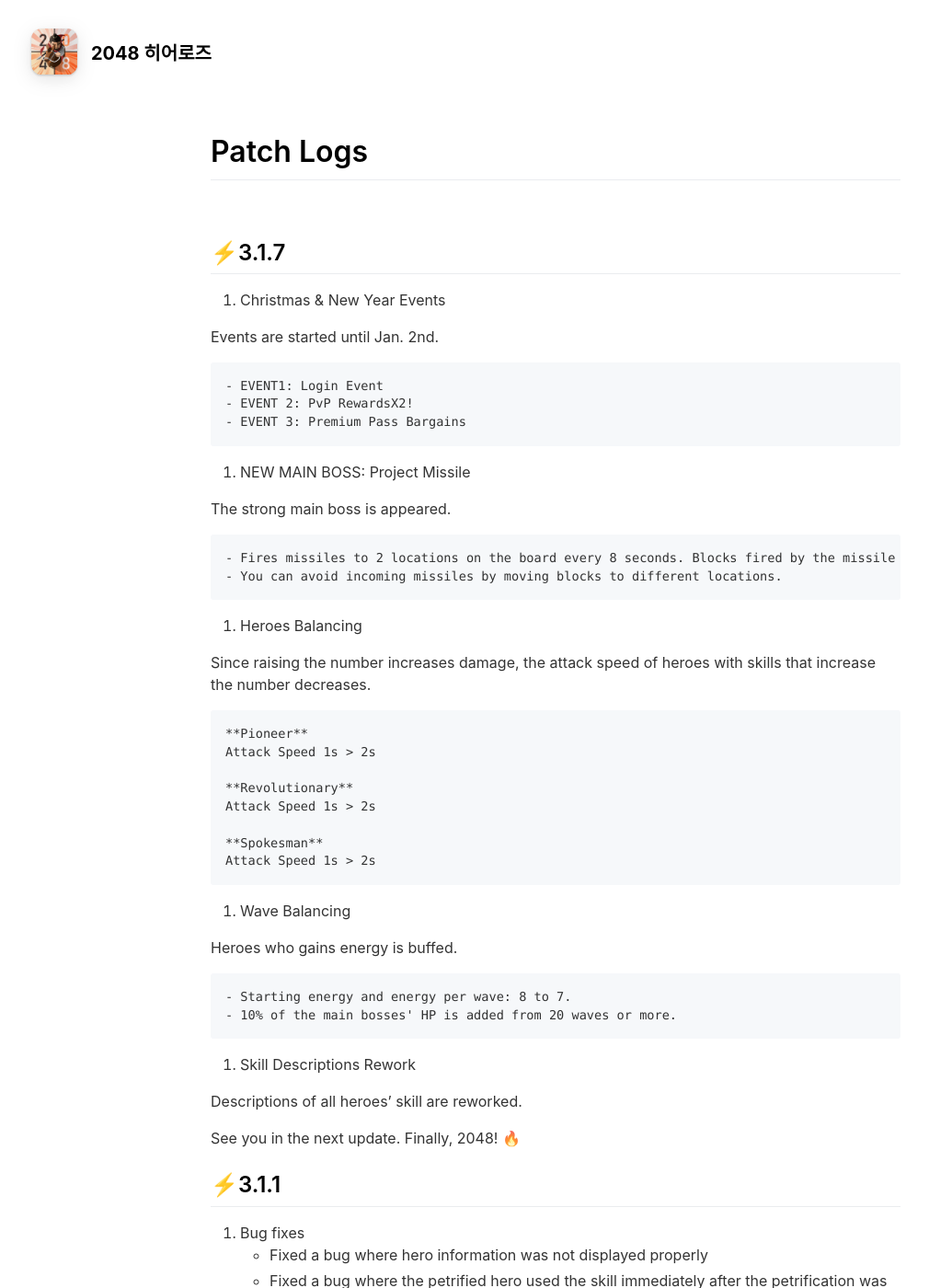
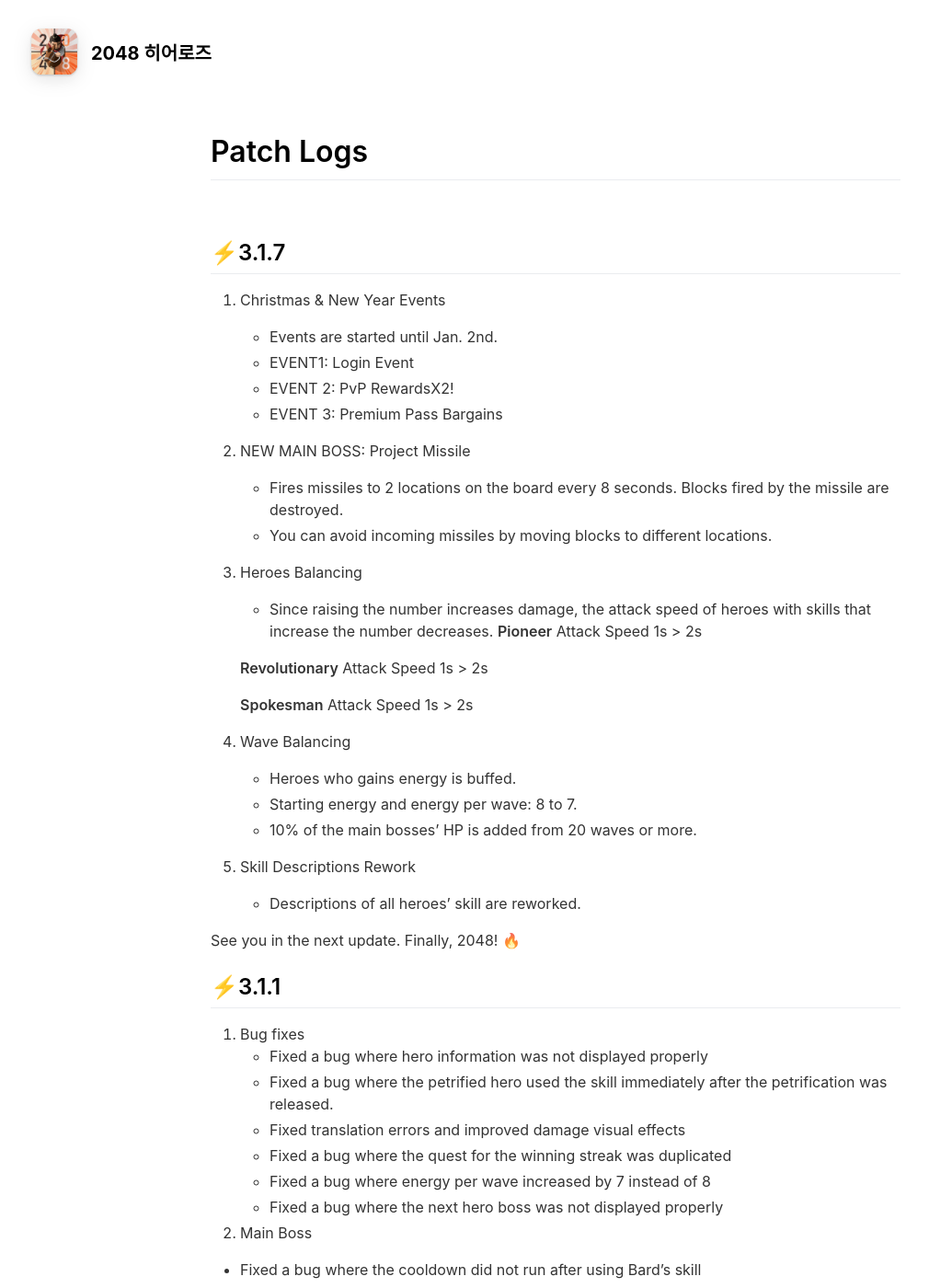
Before and after one commit to ArgoExped/Frozen-Arts, a Jekyll site: the page built from patch.md, in a window 1280 px wide and 1400 px high. Shown: the whole window at 92% size, without its empty margins (36-1046 px from the left). Built offline with Jekyll 4.4.1, drawn with Linux system fonts in a browser that asks for light colours; nearby versions of some CDN libraries.

Commit message:
Update patch.md
3.1.7

```diff
--- a/patch.md
+++ b/patch.md
@@ -12,8 +12,7 @@ include_in_header: true
 
 1. Christmas & New Year Events
 
-Events are started until Jan. 2nd.
-
+	- Events are started until Jan. 2nd.
 	- EVENT1: Login Event
 	- EVENT 2: PvP RewardsX2!
 	- EVENT 3: Premium Pass Bargains
@@ -21,16 +20,13 @@ Events are started until Jan. 2nd.
 
 2. NEW MAIN BOSS: Project Missile
 
-The strong main boss is appeared.
-
 	- Fires missiles to 2 locations on the board every 8 seconds. Blocks fired by the missile are destroyed.
 	- You can avoid incoming missiles by moving blocks to different locations.
 
 
 3. Heroes Balancing
 
-Since raising the number increases damage, the attack speed of heroes with skills that increase the number decreases.
-
+	- Since raising the number increases damage, the attack speed of heroes with skills that increase the number decreases.
 	**Pioneer**
 	Attack Speed 1s > 2s
 
@@ -43,15 +39,14 @@ Since raising the number increases damage, the attack speed of heroes with skill
 
 4. Wave Balancing
 
-Heroes who gains energy is buffed.
-
+	- Heroes who gains energy is buffed.
 	- Starting energy and energy per wave: 8 to 7.
 	- 10% of the main bosses' HP is added from 20 waves or more.
 
 
 5. Skill Descriptions Rework
 
-Descriptions of all heroes' skill are reworked.
+	- Descriptions of all heroes' skill are reworked.
 
 
 See you in the next update. Finally, 2048! 🔥
```
